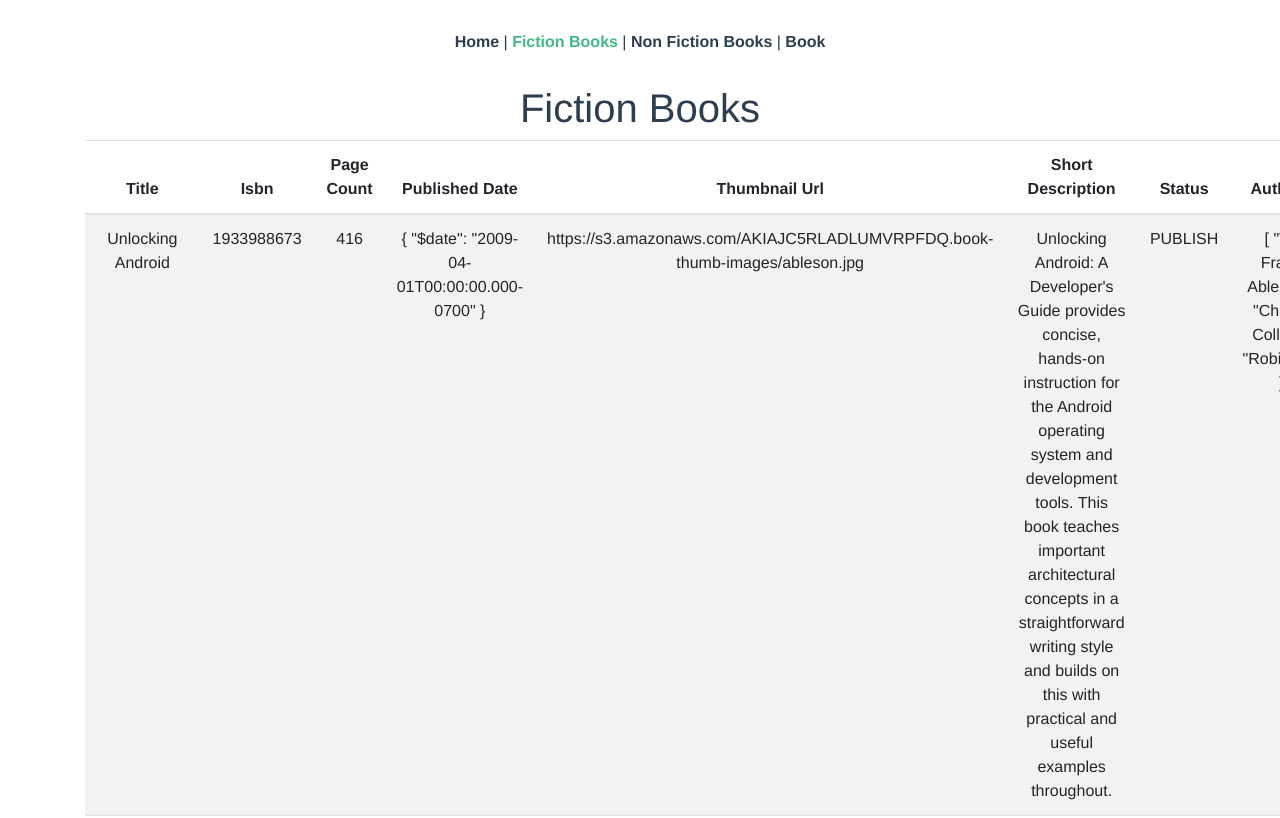
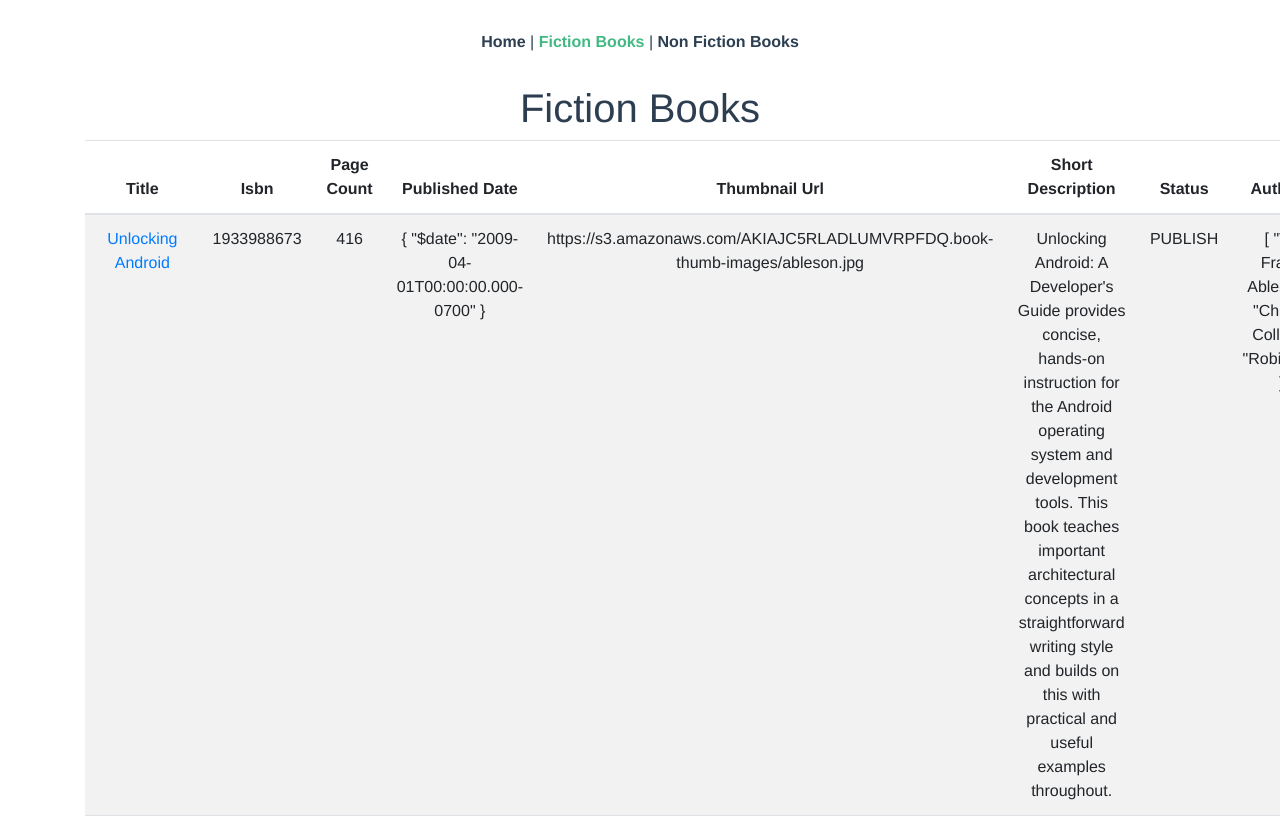
Before and after one commit to aamirshaikh7/vue--novel-local-api, a Vue app: page /fictionbooks in a window 1280 px wide. Shown: the top 818 px of the page. Built offline with nearby package versions, Linux system fonts and the light colour scheme.

Commit message:
Fixing router-link bug

```diff
--- a/src/App.vue
+++ b/src/App.vue
@@ -3,8 +3,7 @@
     <div id="nav">
       <router-link to="/">Home</router-link> |
       <router-link to="/fictionbooks">Fiction Books</router-link> |
-      <router-link to="/nonfictionbooks">Non Fiction Books</router-link> |
-      <router-link to="/book">Book</router-link>
+      <router-link to="/nonfictionbooks">Non Fiction Books</router-link>
     </div>
     <b-container>
       <router-view/>
--- a/src/router/index.js
+++ b/src/router/index.js
@@ -26,7 +26,7 @@ const routes = [{
 },
 
 {
-  path: '/book',
+  path: '/books/:id',
   name: 'book',
   component: Book
 }
--- a/src/views/FictionBooks.vue
+++ b/src/views/FictionBooks.vue
@@ -1,7 +1,11 @@
 <template>
   <div>
     <h1>Fiction Books</h1>
-    <b-table striped hover :items="fictionbooks"></b-table>
+    <b-table striped hover :items="fictionbooks">
+      <template v-slot:cell(title)="data">
+        <router-link :to="`/books/${data.index}`">{{ data.value }}</router-link>
+      </template>
+    </b-table>
   </div>
 </template>
 
--- a/src/views/Home.vue
+++ b/src/views/Home.vue
@@ -1,6 +1,6 @@
 <template>
   <div class="home">
-    <h2>View Cool Books</h2>
+    <h2>Discover good books</h2>
   </div>
 </template>
 
```
Also changed, not shown: src/data/nonfictionbooks.js (+0 -1 lines).
